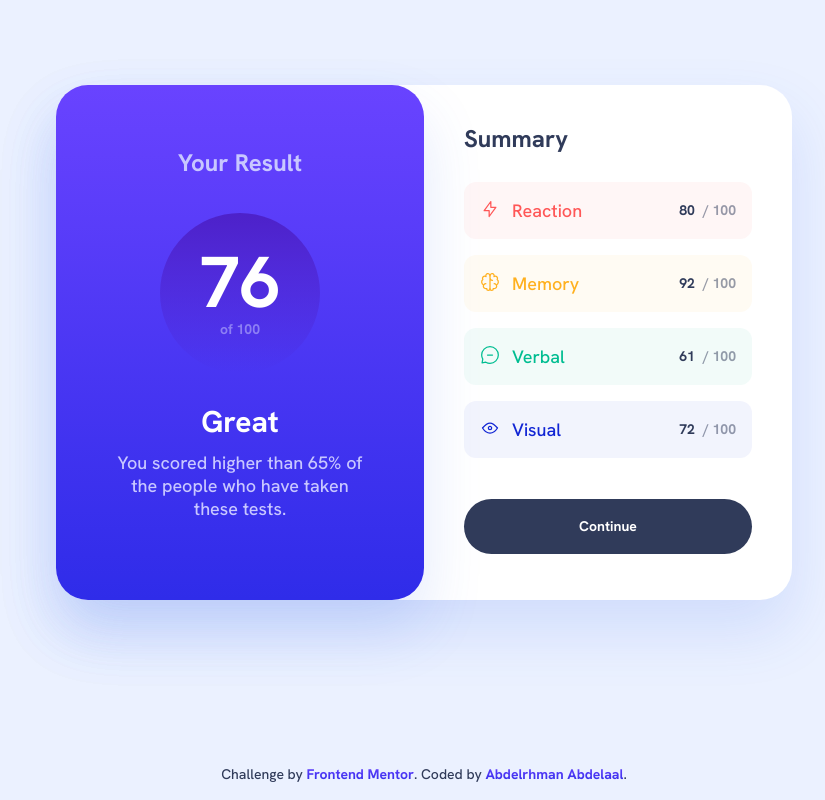
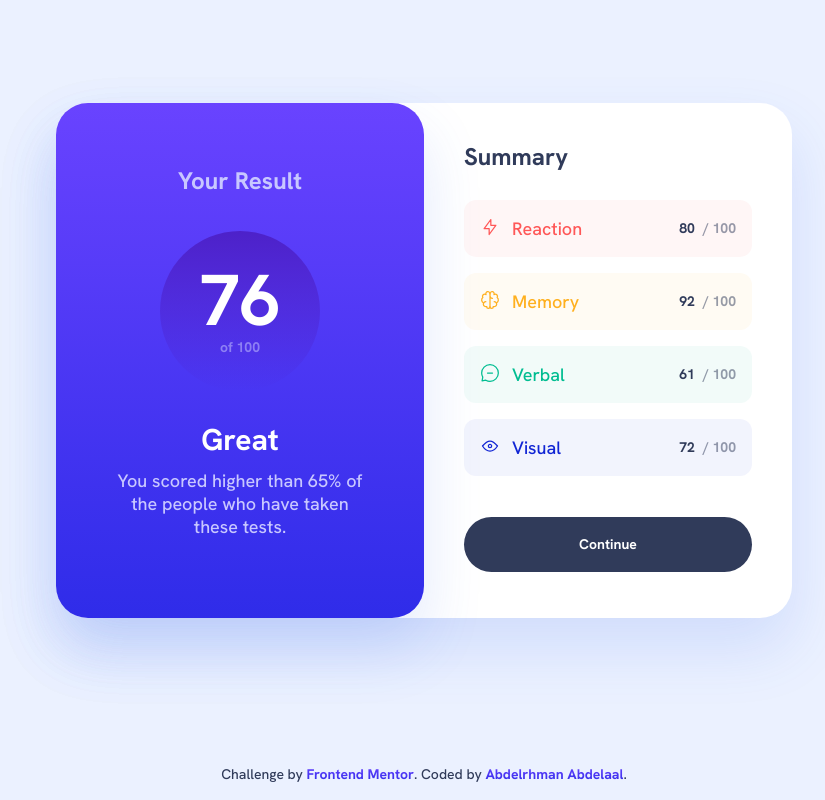
Before and after one commit to MrBlackvanta/results-summary-component, a React (Vite) app: page / in a window 1280 px wide. Shown: the whole page, without its empty margins (216-1041 px from the left). Built offline with nearby package versions, Linux system fonts and the light colour scheme.

Commit message:
Update main content margin in App component for improved layout consistency

```diff
--- a/src/App.tsx
+++ b/src/App.tsx
@@ -3,7 +3,7 @@ import { ResultSummary } from "components";
 export default function App() {
   return (
     <div className="bg-pale-blue relative grid min-h-dvh w-full grid-cols-1 grid-rows-[1fr_auto] sm:place-content-center">
-      <main className="mx-auto w-full max-w-184 place-self-center">
+      <main className="mx-auto mt-9 w-full max-w-184 place-self-center">
         <ResultSummary />
       </main>
       <footer className="text-dark-gray-blue mt-auto w-full pb-4 text-center text-sm font-light">
```
Also changed, not shown: screenshot.png.
